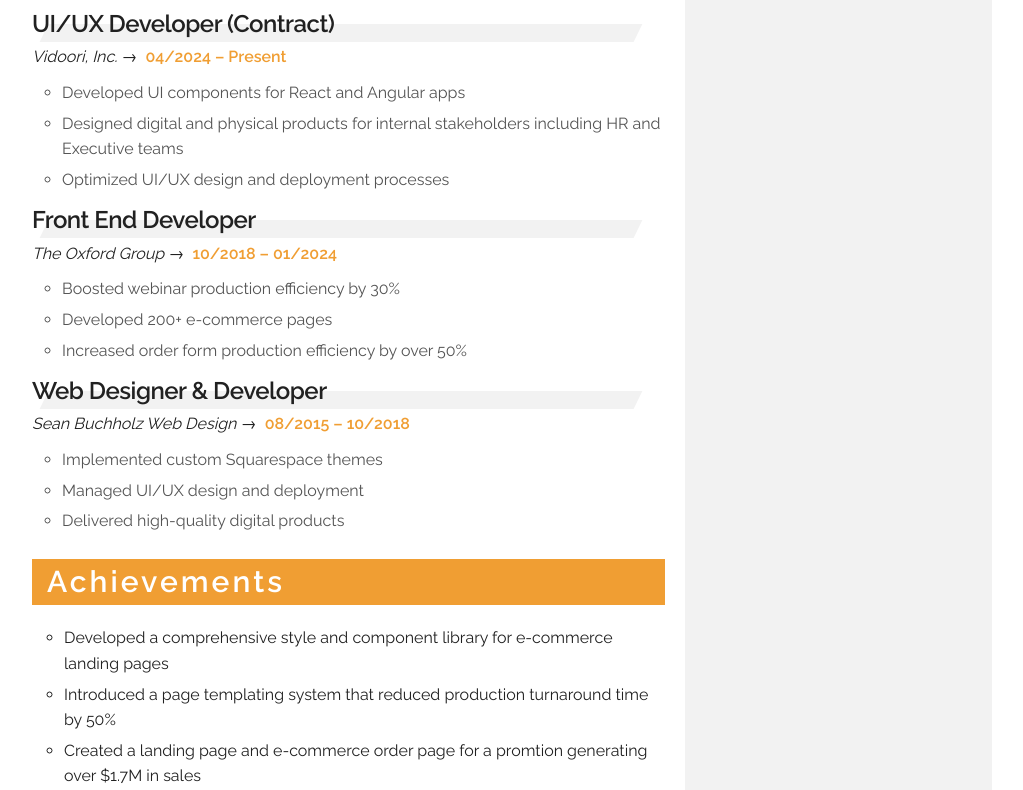
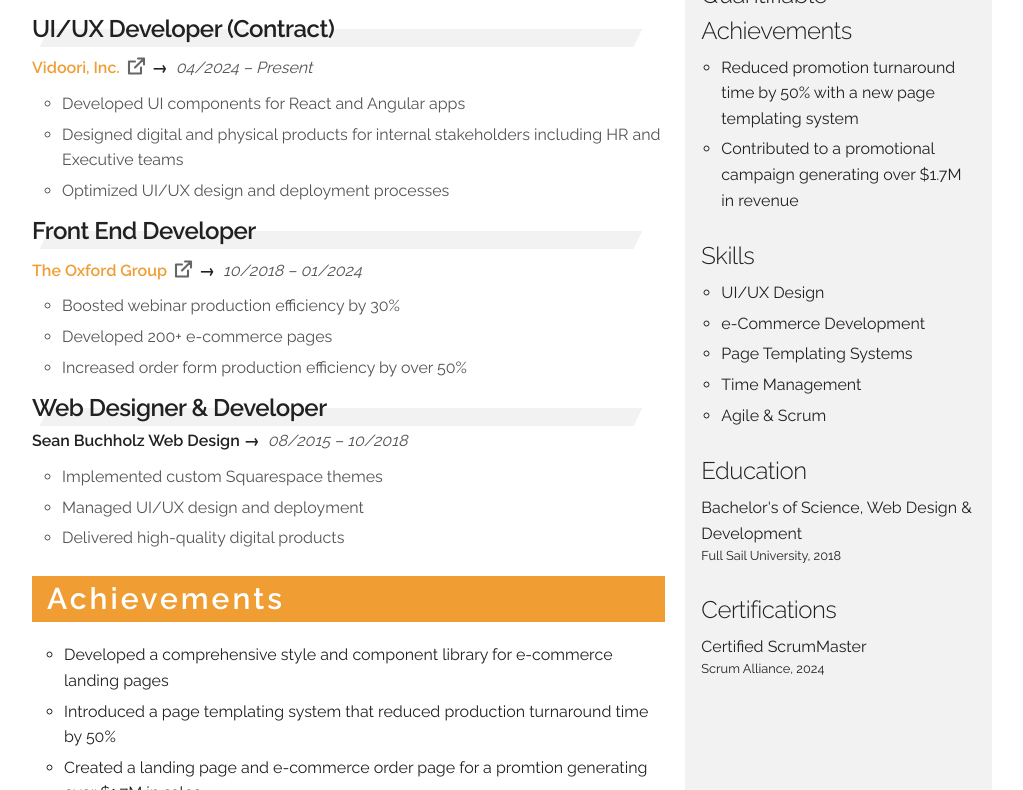
Before and after one commit to seanbuchholz/seanbuchholz.github.io, a plain HTML site: page index.html in a window 1280 px wide. Shown: the part 501-1291 px from the top of the page, without its empty margins (128-1151 px from the left). Drawn offline with Linux system fonts and the light colour scheme.

Commit message:
Add sidebar content

```diff
--- a/css/custom.css
+++ b/css/custom.css
@@ -19,14 +19,14 @@
 /* THEMING */
 
 html {
-  --theme-hue: 115;
+  --theme-hue: 184;
   --accent-hue: 34;
 }
 
 /* CUSTOM STYLES */
 
 .resume {
-  padding-top: calc(1em - 0.5rem);
+  padding-top: 1em;
 }
 
 .subhead {
@@ -67,8 +67,8 @@ li {
   margin-bottom: 0.2em;
 }
 .dates {
-  font-weight: bold;
-  color: var(--accent-color);
+  font-style: italic;
+  color: var(--text-color-softer);
 }
 .job-title::before {
   position: absolute;
@@ -83,19 +83,53 @@ li {
   transform: skew(-26deg);
 }
 .employer {
-  font-style: italic;
+  font-weight: bold;
 }
 .employer::after {
   content: "\00A0\2192\00A0";
+}
+.employer svg {
+  transform: translateY(0.5rem);
+}
+.styled-link {
+  text-decoration: none;
+  box-shadow: inset 0 0 0 0 var(--accent-color);
+  color: var(--accent-color);
+  margin: 0 -0.25rem;
+  padding: 0 0.25rem;
+  transition: color 0.3s ease-in-out, box-shadow 0.3s ease-in-out;
+}
+.styled-link:hover {
+  box-shadow: inset 200px 0 0 0 var(--accent-color);
+  color: white;
 }
 .top-list {
   padding-left: 2em;
 }
 .sidebar {
   background-color: var(--background-color-softer);
-  padding: 1em 0.5em;
+  padding: 1em;
+}
+.sidebar ul {
+  margin-inline-start: 2rem;
+}
+
+.supplemental {
+  font-size: 0.8em;
+  margin-top: 0;
 }
 
 .copyright {
   color: var(--text-color-softer);
 }
+
+/* UTILITIES */
+.u-mbe-0 {
+  margin-block-end: 0;
+}
+.u-mbe-1 {
+  margin-block-end: 0.25em;
+}
+.u-mbe-2 {
+  margin-block-end: 1em;
+}
--- a/index.html
+++ b/index.html
@@ -17,6 +17,9 @@
   <!-- FONT
   –––––––––––––––––––––––––––––––––––––––––––––––––– -->
   <link href="//fonts.googleapis.com/css?family=Raleway:400,300,600" rel="stylesheet" type="text/css">
+  <link rel="stylesheet" href="https://cdnjs.cloudflare.com/ajax/libs/font-awesome/6.6.0/css/all.min.css"
+    integrity="sha512-Kc323vGBEqzTmouAECnVceyQqyqdsSiqLQISBL29aUW4U/M7pSPA/gEUZQqv1cwx4OnYxTxve5UMg5GT6L4JJg=="
+    crossorigin="anonymous" referrerpolicy="no-referrer" />
 
   <!-- CSS
   –––––––––––––––––––––––––––––––––––––––––––––––––– -->
@@ -45,6 +48,7 @@
   </header>
   <main class="grid-container thirds">
     <div class="two columns resume">
+      <section>
         <h4>Summary</h4>
         <p>Experienced UI/UX Developer with over 10 years of experience in web design and development, currently working
           in
@@ -52,12 +56,20 @@
           design
           and development experience from both private sector and government projects to manage and drive innovative
           solutions.</p>
+      </section>
 
+      <section>
         <h4>Professional Experience</h4>
         <ul class="section-list">
           <li>
             <h5 class="job-title">UI/UX Developer (Contract)</h5>
-          <p><span class="employer">Vidoori, Inc.</span> <span class="dates">04/2024 – Present</span></p>
+            <p><span class="employer"><a href="https://ww1.vidoori.com/" class="styled-link" target="_blank">Vidoori,
+                  Inc. <svg width="24px" height="24px" viewBox="0 0 24 24" style="cursor:pointer">
+                    <g stroke-width="2.1" stroke="#666" fill="none" stroke-linecap="round" stroke-linejoin="round">
+                      <polyline points="17 13.5 17 19.5 5 19.5 5 7.5 11 7.5"></polyline>
+                      <path d="M14,4.5 L20,4.5 L20,10.5 M20,4.5 L11,13.5"></path>
+                    </g>
+                  </svg></a></span> <span class="dates">04/2024 – Present</span></p>
             <ul class="job-items">
               <li class="job-item">Developed UI components for React and Angular apps</li>
               <li class="job-item">Designed digital and physical products for internal stakeholders including HR and
@@ -65,17 +77,21 @@
               <li class="job-item">Optimized UI/UX design and deployment processes</li>
             </ul>
           </li>
-
           <li>
             <h5 class="job-title">Front End Developer</h5>
-          <p><span class="employer">The Oxford Group</span> <span class="dates">10/2018 – 01/2024</span></p>
+            <p><span class="employer"><a href="https://oxfordclub.com" class="styled-link" target="_blank">The Oxford
+                  Group <svg width="24px" height="24px" viewBox="0 0 24 24" style="cursor:pointer">
+                    <g stroke-width="2.1" stroke="#666" fill="none" stroke-linecap="round" stroke-linejoin="round">
+                      <polyline points="17 13.5 17 19.5 5 19.5 5 7.5 11 7.5"></polyline>
+                      <path d="M14,4.5 L20,4.5 L20,10.5 M20,4.5 L11,13.5"></path>
+                    </g>
+                  </svg></a></span> <span class="dates">10/2018 – 01/2024</span></p>
             <ul class="job-items">
               <li class="job-item">Boosted webinar production efficiency by 30%</li>
               <li class="job-item">Developed 200+ e-commerce pages</li>
               <li class="job-item">Increased order form production efficiency by over 50%</li>
             </ul>
           </li>
-
           <li>
             <h5 class="job-title">Web Designer & Developer</h5>
             <p><span class="employer">Sean Buchholz Web Design</span> <span class="dates">08/2015 – 10/2018</span></p>
@@ -86,16 +102,53 @@
             </ul>
           </li>
         </ul>
+      </section>
 
+      <section>
         <h4>Achievements</h4>
         <ul class="top-list">
           <li>Developed a comprehensive style and component library for e-commerce landing pages</li>
           <li>Introduced a page templating system that reduced production turnaround time by 50%</li>
           <li>Created a landing page and e-commerce order page for a promtion generating over $1.7M in sales</li>
         </ul>
+      </section>
     </div>
     <div class="one column sidebar">
+      <h4>At a Glance</h4>
+      <section>
+        <p class="u-mbe-1"><span class="fa-solid fa-location-dot"></span> Laurel, Maryland, USA</p>
+        <p class="u-mbe-2"><span class="fa-solid fa-phone"></span> <a href="tel:+18128417359" class="styled-link">(812)
+            841-7359</a></p>
+      </section>
       <a href="mailto:sean.buchholz@me.com" class="button button-primary u-full-width">email me</a>
+      <hr>
+      <section>
+        <h5 class="u-mbe-1">Quantifiable Achievements</h5>
+        <ul>
+          <li>Reduced promotion turnaround time by 50% with a new page templating system</li>
+          <li>Contributed to a promotional campaign generating over $1.7M in revenue</li>
+        </ul>
+      </section>
+      <section>
+        <h5 class="u-mbe-1">Skills</h5>
+        <ul>
+          <li>UI/UX Design</li>
+          <li>e-Commerce Development</li>
+          <li>Page Templating Systems</li>
+          <li>Time Management</li>
+          <li>Agile & Scrum</li>
+        </ul>
+      </section>
+      <section>
+        <h5 class="u-mbe-1">Education</h5>
+        <p class="u-mbe-0">Bachelor's of Science, Web Design & Development</p>
+        <p class="supplemental">Full Sail University, 2018</p>
+      </section>
+      <section>
+        <h5 class="u-mbe-1">Certifications</h5>
+        <p class="u-mbe-0">Certified ScrumMaster</p>
+        <p class="supplemental">Scrum Alliance, 2024</p>
+      </section>
     </div>
   </main>
   <footer class="grid-container full">
```
Lines whose indentation alone changed are shown as unchanged.
